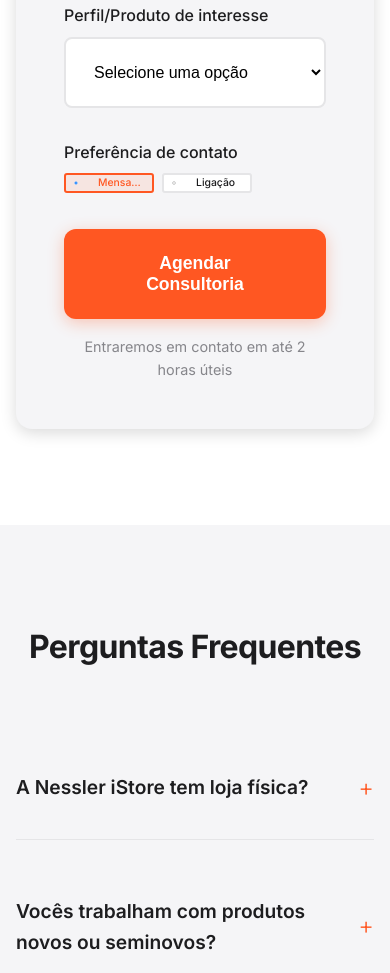
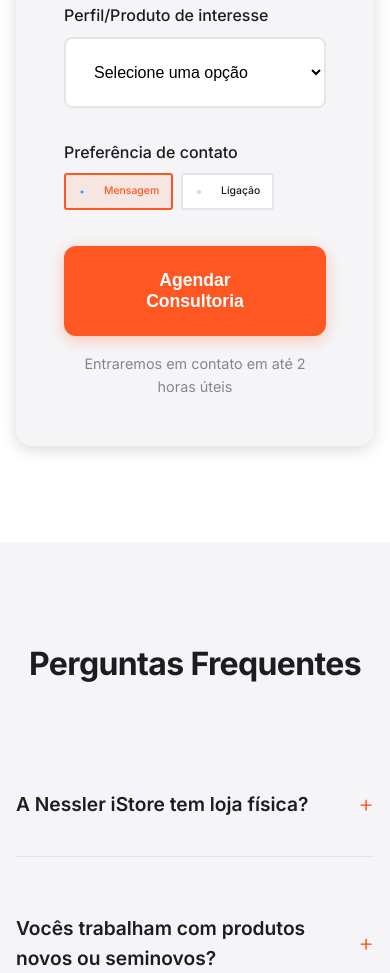
Before and after one commit to matheusnessler/landing-nessleristore, a plain HTML site: page index.html in a window 390 px wide. Shown: the part 9016-9989 px from the top of the page. Drawn offline with nearby package versions, Linux system fonts and the light colour scheme.

Commit message:
Update styles.css

```diff
--- a/styles.css
+++ b/styles.css
@@ -1098,13 +1098,14 @@ body {
 /* Estilo dos botões de preferência - MOBILE ULTRA COMPACTO */
 @media (max-width: 768px) {
     .radio-option-mobile {
-        padding: 3px 6px !important;
-        min-height: 20px !important;
-        max-height: 20px !important;
+        padding: 8px 12px !important;
+        font-size: 0.8rem !important;
+        min-height: auto !important;
+        max-height: none !important;
         font-size: 0.65rem !important;
         margin-bottom: 4px !important;
-        width: 90px !important;
-        max-width: 90px !important;
+        width: auto !important;
+        max-width: 100% !important;
         display: inline-flex !important;
         border-radius: 3px !important;
         align-items: center !important;
```
